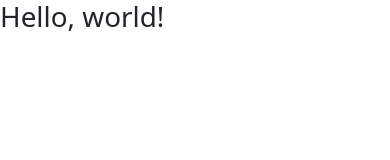
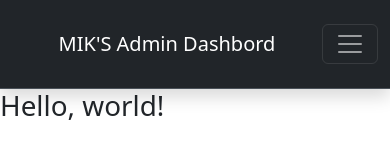
Before and after one commit to e2ps/miks, a plain HTML site: page index.html in a window 390 px wide. Drawn offline with nearby package versions, Linux system fonts and the light colour scheme.

Commit message:
Update index.html
1

```diff
--- a/index.html
+++ b/index.html
@@ -7,6 +7,14 @@
     <link href="https://cdn.jsdelivr.net/npm/bootstrap@5.3.7/dist/css/bootstrap.min.css" rel="stylesheet" integrity="sha384-LN+7fdVzj6u52u30Kp6M/trliBMCMKTyK833zpbD+pXdCLuTusPj697FH4R/5mcr" crossorigin="anonymous">
   </head>
   <body>
+        <nav class="navbar navbar-expand-lg bg-dark border-bottom shadow" data-bs-theme="dark">
+            <div class="container py-3 text-center">
+                <a class="navbar-brand mx-auto" href="#">MIK'S Admin Dashbord</a>
+                <button class="navbar-toggler" type="button" data-bs-toggle="collapse" data-bs-target="#sidebarMenu" aria-controls="sidebarMenu" aria-expanded="false" aria-label="Toggle sidebar">
+                    <span class="navbar-toggler-icon"></span>
+                </button>
+            </div>
+        </nav>
     <h1>Hello, world!</h1>
     <script src="https://cdn.jsdelivr.net/npm/bootstrap@5.3.7/dist/js/bootstrap.bundle.min.js" integrity="sha384-ndDqU0Gzau9qJ1lfW4pNLlhNTkCfHzAVBReH9diLvGRem5+R9g2FzA8ZGN954O5Q" crossorigin="anonymous"></script>
   </body>
```
